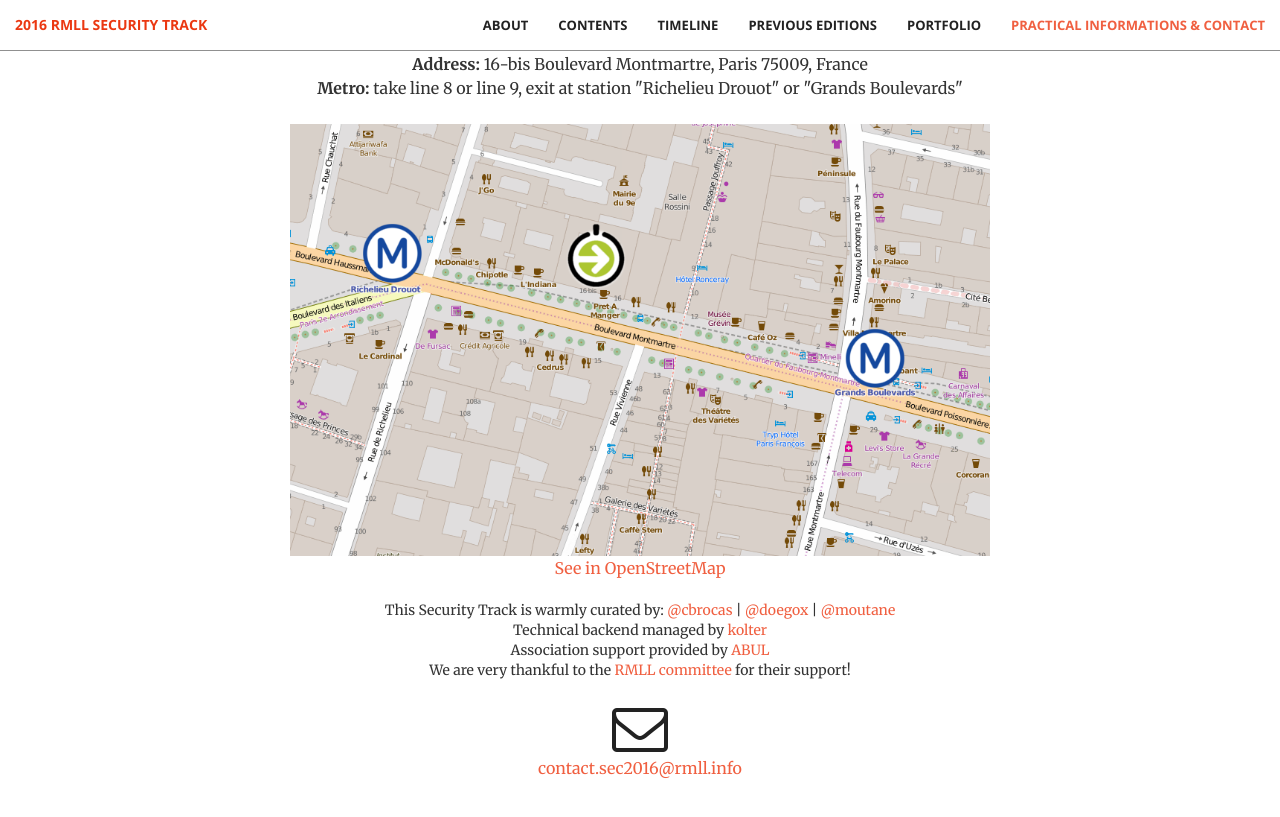
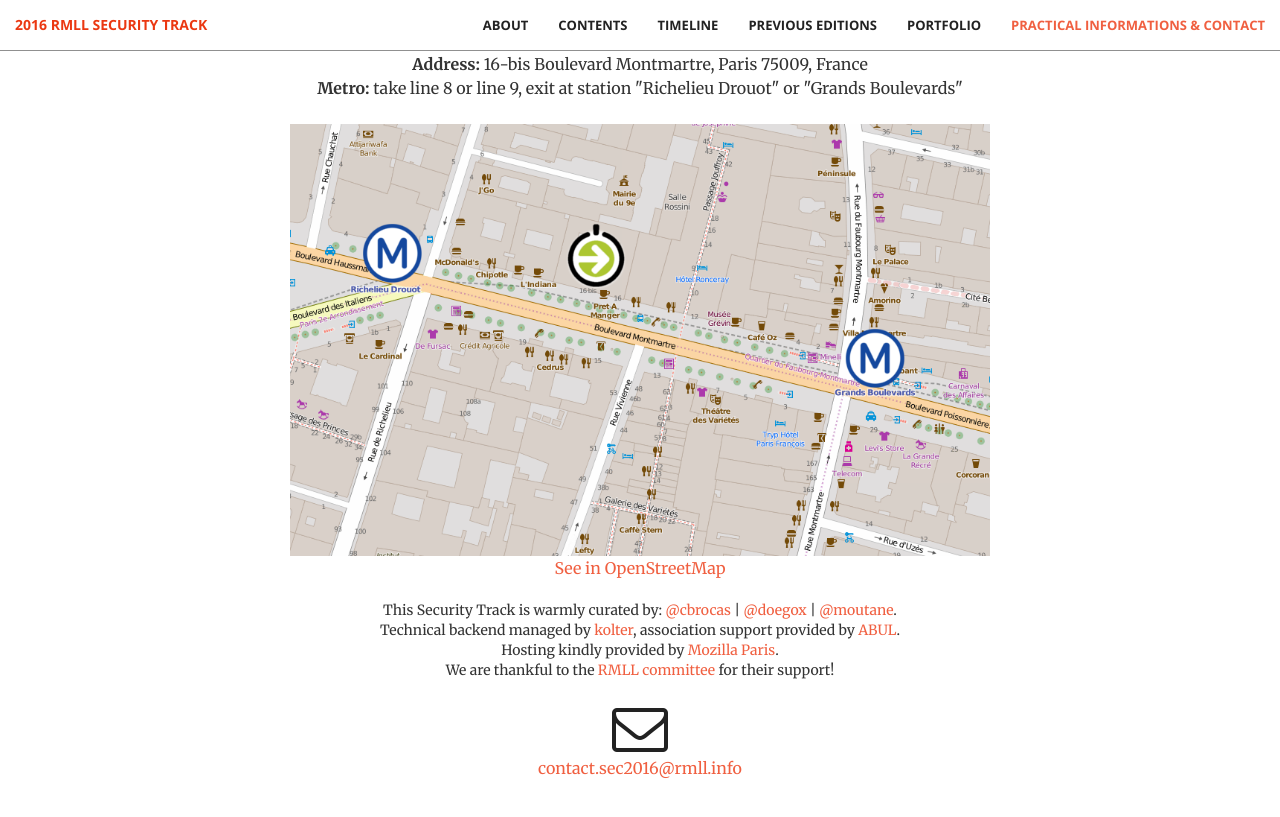
Before and after one commit to EduCodeBe/sec2016, a Jekyll site: the page built from index.html, in a window 1280 px wide and 900 px high, scrolled down 4852 px. Shown: the top 817 px of the window. Built offline with Jekyll 4.4.1, drawn with Linux system fonts in a browser that asks for light colours; Markdown is read by kramdown in place of the engine named in the settings.

Commit message:
add mention to mozilla for hosting in contact/ack section

```diff
--- a/_includes/contact.html
+++ b/_includes/contact.html
@@ -16,10 +16,10 @@
                 </p>
             </div>
         <div class="col-lg-8 col-lg-offset-2 text-center">
-              This Security Track is warmly curated by: <a href="https://twitter.com/cbrocas">@cbrocas</a> | <a href="https://twitter.com/doegox">@doegox</a> | <a href="https://twitter.com/moutane">@moutane</a><br>
-              Technical backend managed by <a href="https://openics.org/blog/">kolter</a>
-              <br>Association support provided by <a href="http://www.abul.org/">ABUL</a><br>
-              We are very thankful to the <a href="http://comite.rmll.info/">RMLL committee</a> for their support!<br><br>
+              This Security Track is warmly curated by: <a href="https://twitter.com/cbrocas">@cbrocas</a> | <a href="https://twitter.com/doegox">@doegox</a> | <a href="https://twitter.com/moutane">@moutane</a>.<br>
+              Technical backend managed by <a href="https://openics.org/blog/">kolter</a>, association support provided by <a href="http://www.abul.org/">ABUL</a>.<br>
+              Hosting kindly provided by <a href="https://twitter.com/MozillaParis">Mozilla Paris</a>.<br>
+              We are thankful to the <a href="http://comite.rmll.info/">RMLL committee</a> for their support!<br><br>
         </div>
         <div class="col-lg-8 col-lg-offset-2 text-center">
             <a href="mailto:{{ site.email }}">
```
Also changed, not shown: 1 other file.
